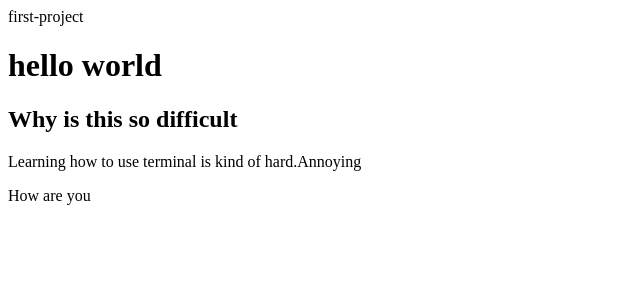
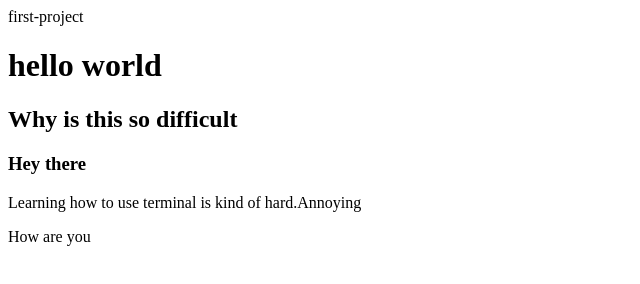
Before and after one commit to astanford94/new-repo, a plain HTML site: page index.html in a window 1280 px wide. Shown: the whole page, without its empty margins (0-640 px from the left). Drawn offline with Linux system fonts and the light colour scheme.

Commit message:
Add 3 header

```diff
--- a/index.html
+++ b/index.html
@@ -8,6 +8,7 @@
     <body>
         <h1>hello world</h1>
         <h2>Why is this so difficult</h2>
+        <h3>Hey there</h3>
         <p>Learning how to use terminal is kind of hard.Annoying</p>
         <p>How are you</p>
 
```
